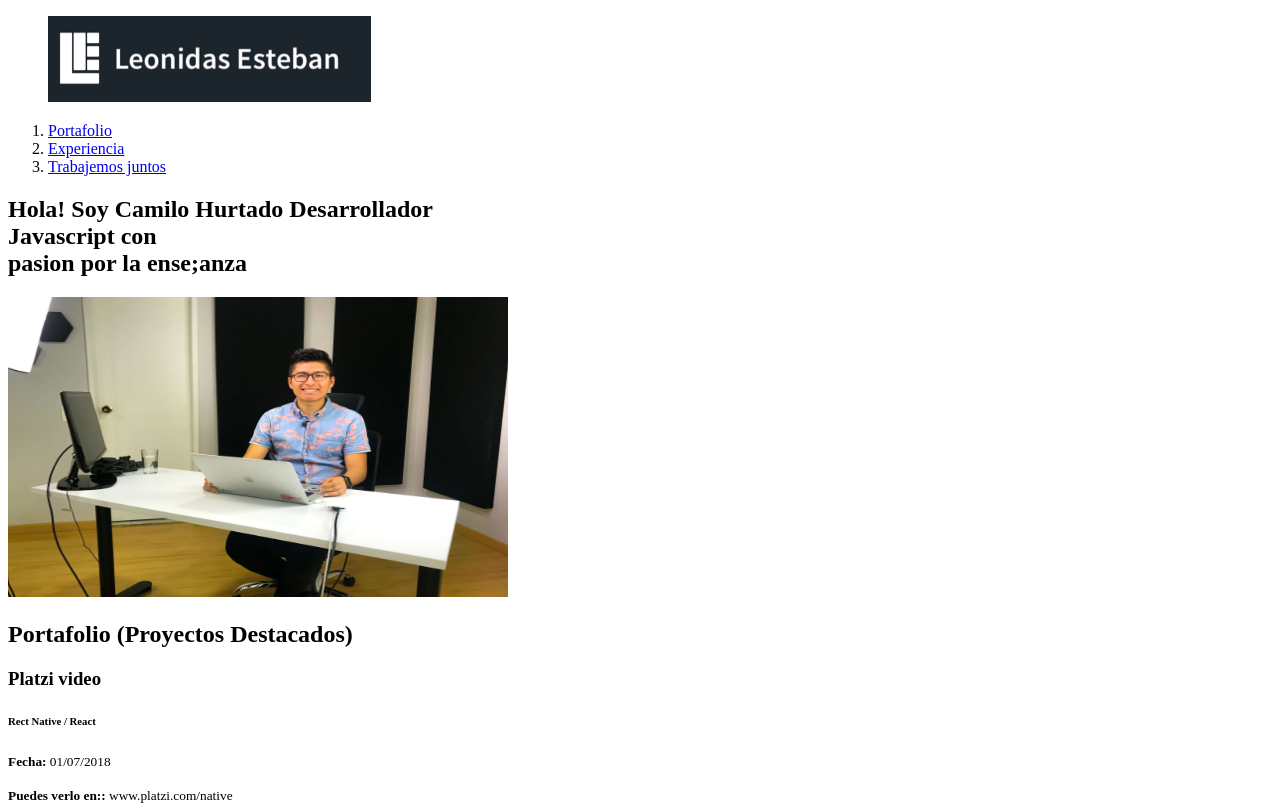
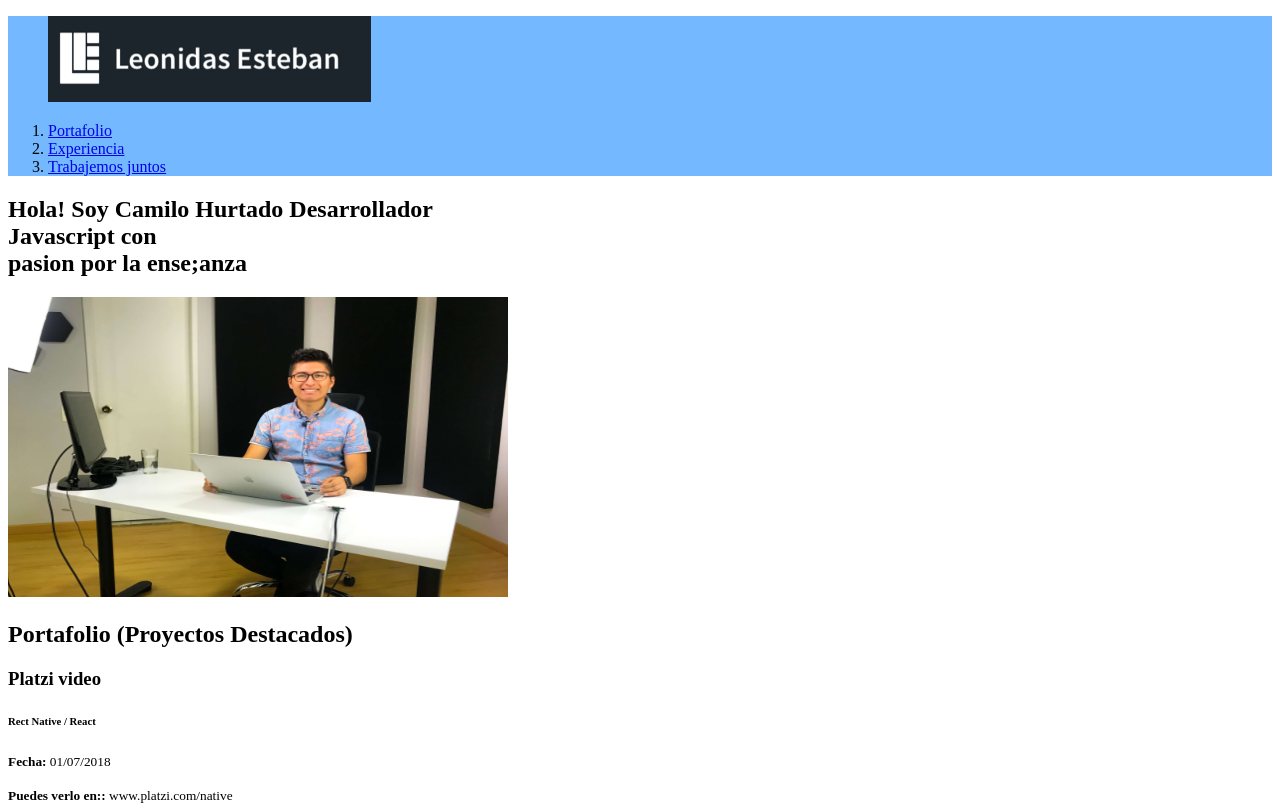
Before and after one commit to chc201627/platziweb, a plain HTML site: page index.html in a window 1280 px wide. Shown: the top 806 px of the page. Drawn offline with Linux system fonts and the light colour scheme.

Commit message:
agregando hoja de estilos

```diff
--- /dev/null
+++ b/css/estilos.css
@@ -0,0 +1,3 @@
+header{
+    background: #74b9ff;
+}
--- a/index.html
+++ b/index.html
@@ -4,7 +4,7 @@
         <meta charset="UTF-8">
         <title>Camilo Hurtado</title>
         <link rel="icon" type="image/png" href="images/favicon.png">
-
+        <link rel="stylesheet" href="css/estilos.css">
     </head>
     <body>
         <header>
```
